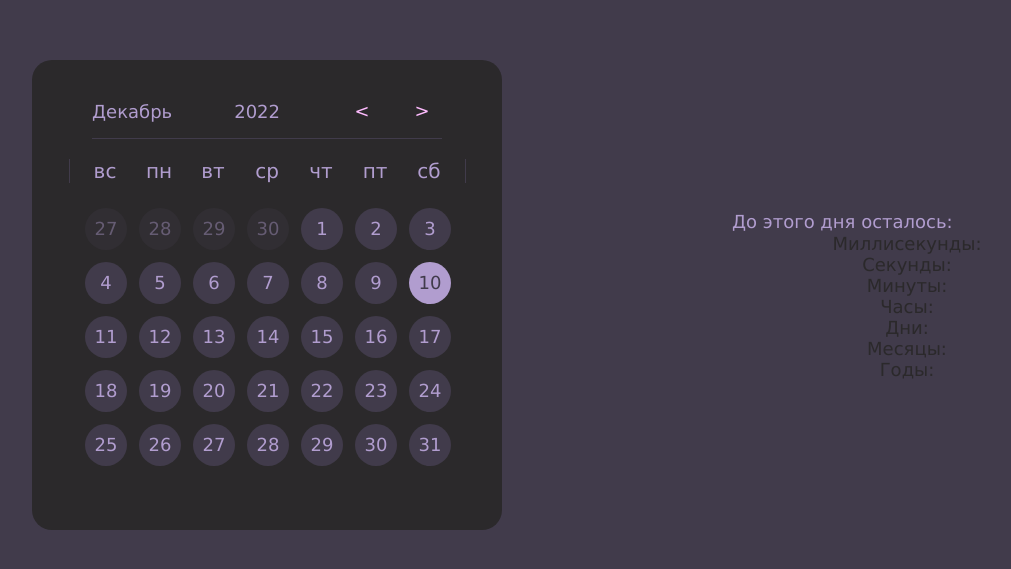
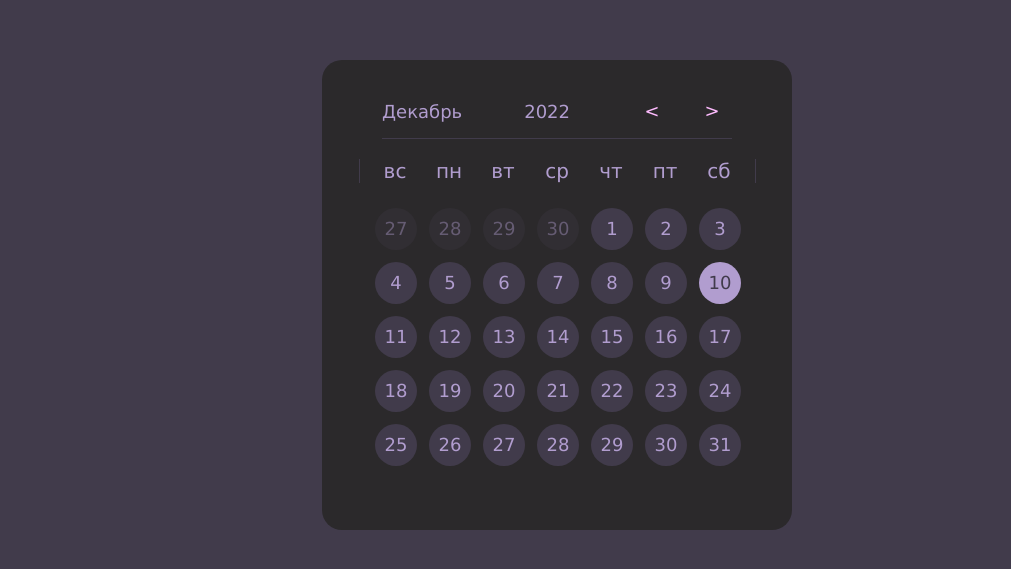
Before and after one commit to FedotovN/calendar, a plain HTML site: page index.html in a window 1280 px wide. Shown: the part 105-674 px from the top of the page, without its empty margins (83-1094 px from the left). Drawn offline with Linux system fonts and the light colour scheme.

Commit message:
Update index.html

```diff
--- a/index.html
+++ b/index.html
@@ -29,20 +29,6 @@
         <div class="content" id="content">
         </div>
     </main>
-    <div class="dates">
-        <div class="header">
-            <p class="timeToDay">До этого дня осталось: </p>
-        </div>
-        <ul>
-            <li id="ms">Миллисекунды:</li>
-            <li id="s">Секунды:</li>
-            <li id="m">Минуты:</li>
-            <li id="h">Часы:</li>
-            <li id="d">Дни:</li>
-            <li id="M">Месяцы:</li>
-            <li id="y">Годы:</li>
-        </ul>
-    </div>
     <script src="js/script.js"></script>
 </body>
 </html>
```
